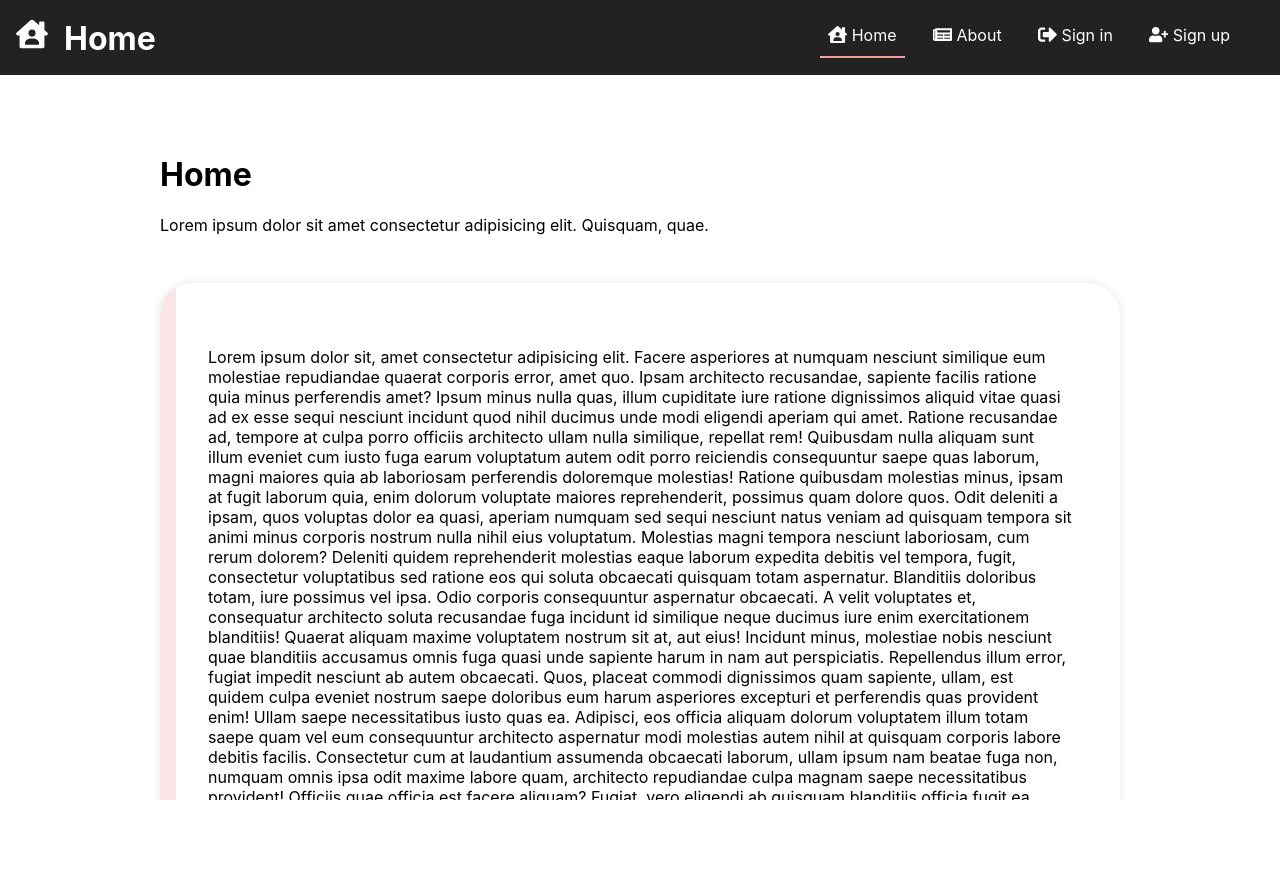
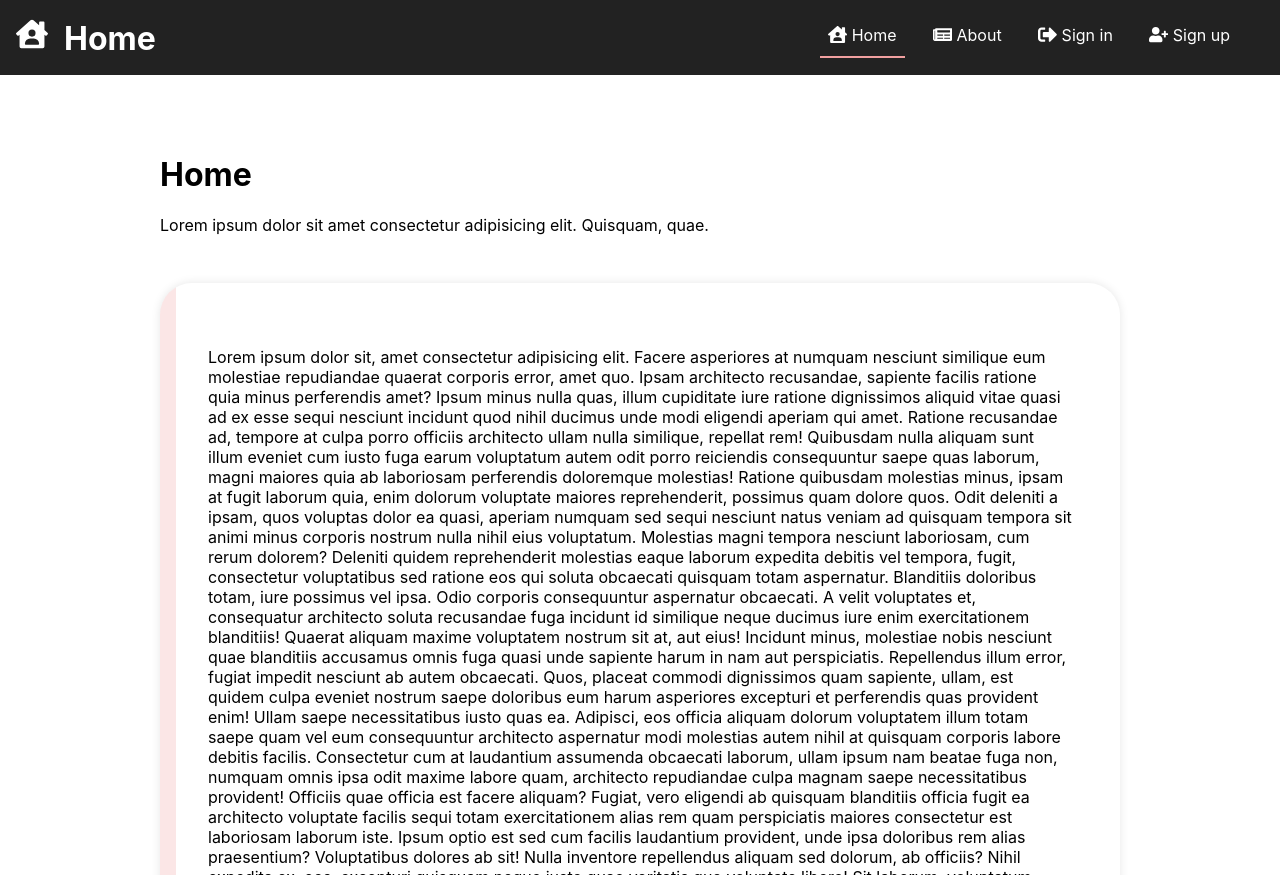
Before and after one commit to exphoenee/PhotoGallery-FunWithReact, a React (Create React App) app: page / in a window 1280 px wide. Before the commit the page ends 800 px from the top, so only its background shows below. Built offline with nearby package versions, Linux system fonts and the light colour scheme.

Commit message:
Update PageWithHeader.tsx

```diff
--- a/src/layouts/PageWithHeader.tsx
+++ b/src/layouts/PageWithHeader.tsx
@@ -10,13 +10,17 @@ import styles from "./PageWithHeader.module.css";
 
 const PageWithHeader: React.FC = () => {
   return (
-    <div className={styles.page}>
+    <>
       <Header />
-      <main className={styles.main}>
-        <Outlet />
-      </main>
-      <Footer />
-    </div>
+      <div className={styles.page}>
+        <div className={styles.scrollable}>
+          <main className={styles.main}>
+            <Outlet />
+          </main>
+          <Footer />
+        </div>
+      </div>
+    </>
   );
 };
 
```
